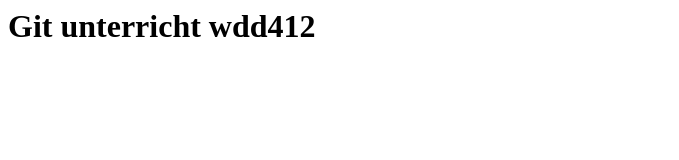
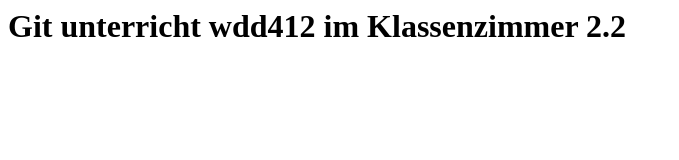
Before and after one commit to karinwdd412/gitclass-wdd412, a plain HTML site: page index.html in a window 1280 px wide. Shown: the whole page, without its empty margins (0-679 px from the left). Drawn offline with Linux system fonts and the light colour scheme.

Commit message:
Klassenzimmer Notiz hinzugefügt.

```diff
--- a/index.html
+++ b/index.html
@@ -5,6 +5,6 @@
 	<meta charset="utf-8"/>
 </head>
 <body>
-<h1>Git unterricht wdd412</h1>
+<h1>Git unterricht wdd412 im Klassenzimmer 2.2 </h1>
 </body>
 </html>
```
